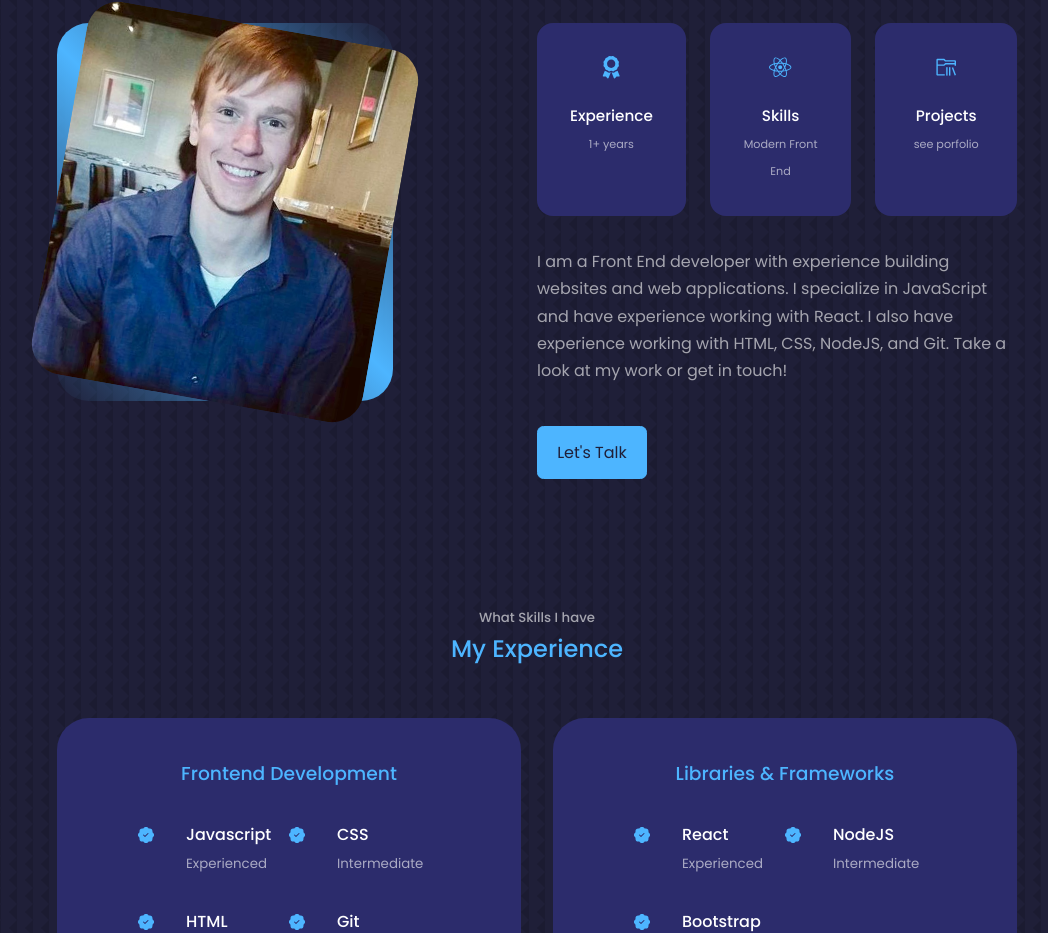
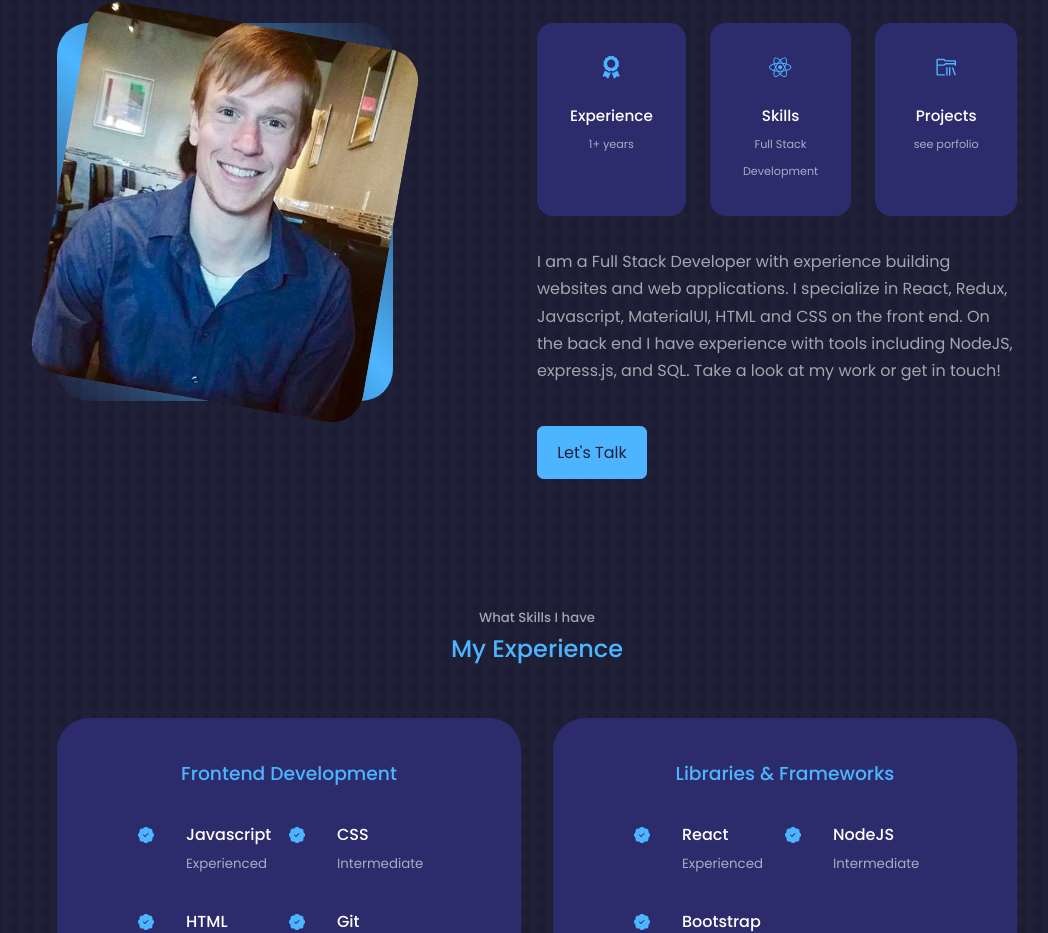
Before and after one commit to lukegartner/portfolio, a React (Create React App) app: page / in a window 1280 px wide. Shown: the part 1016-1949 px from the top of the page, without its empty margins (103-1151 px from the left). Built offline with nearby package versions, Linux system fonts and the light colour scheme.

Commit message:
update about

```diff
--- a/src/components/about/About.jsx
+++ b/src/components/about/About.jsx
@@ -29,7 +29,7 @@ const About = () => {
             <article className="about__card">
               <FaReact className="about__icon" />
               <h5>Skills</h5>
-              <small>Modern Front End</small>
+              <small>Full Stack Development</small>
             </article>
 
             <article
@@ -44,10 +44,11 @@ const About = () => {
             </article>
           </div>
           <p>
-            I am a Front End developer with experience building websites and web
-            applications. I specialize in JavaScript and have experience working
-            with React. I also have experience working with HTML, CSS, NodeJS,
-            and Git. Take a look at my work or get in touch!
+            I am a Full Stack Developer with experience building websites and
+            web applications. I specialize in React, Redux, Javascript,
+            MaterialUI, HTML and CSS on the front end. On the back end I have
+            experience with tools including NodeJS, express.js, and SQL. Take a
+            look at my work or get in touch!
           </p>
           <a href="#contact" className="btn btn-primary">
             Let's Talk
```
